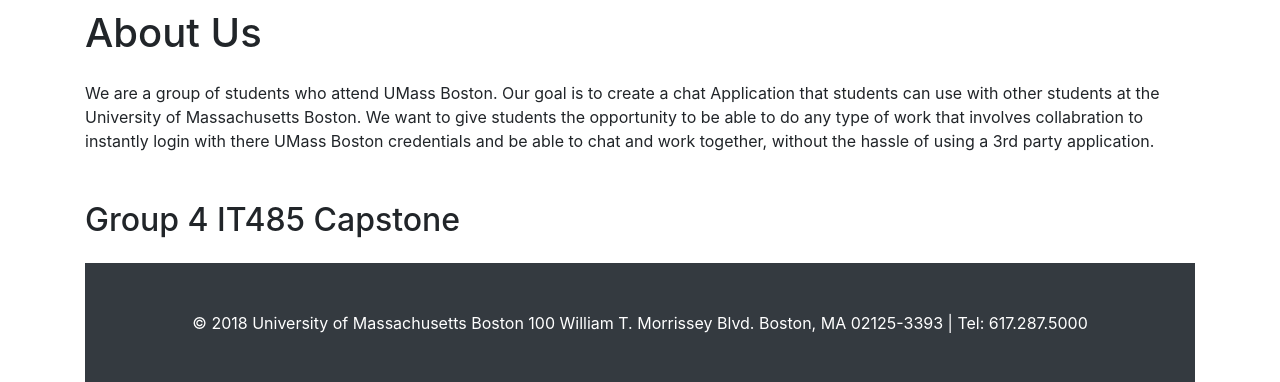
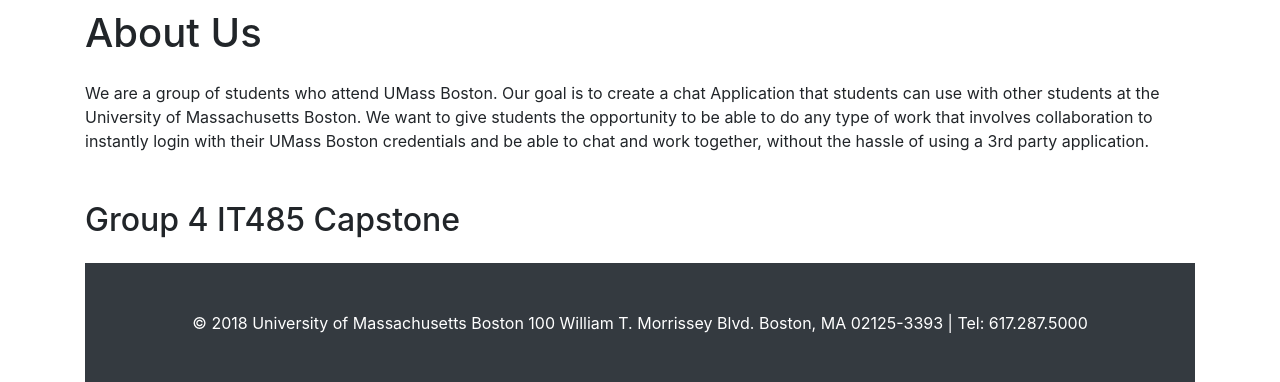
Before and after one commit to redsoxandy7/umass-chat, a Flask app: page /about in a window 1280 px wide. Shown: the part 153-535 px from the top of the page. Run offline with Flask 2, Linux system fonts and the light colour scheme; some libraries are stand-ins or nearby versions.

Commit message:
fixed spelling errors

```diff
--- a/templates/about.html
+++ b/templates/about.html
@@ -30,7 +30,7 @@
       <!-- Introduction Row -->
       <h1 class="my-4">About Us
       </h1>
-      <p class="my-4">We are a group of students who attend UMass Boston.  Our goal is to create a chat Application that students can use with other students at the University of Massachusetts Boston.  We want to give students the opportunity to be able to do any type of work that involves collabration to instantly login with there UMass Boston credentials and be able to chat and work together, without the hassle of using a 3rd party application.   </p>
+      <p class="my-4">We are a group of students who attend UMass Boston.  Our goal is to create a chat Application that students can use with other students at the University of Massachusetts Boston.  We want to give students the opportunity to be able to do any type of work that involves collaboration to instantly login with their UMass Boston credentials and be able to chat and work together, without the hassle of using a 3rd party application.   </p>
 
       <!-- Team Members Row -->
       <div class="row">
```
